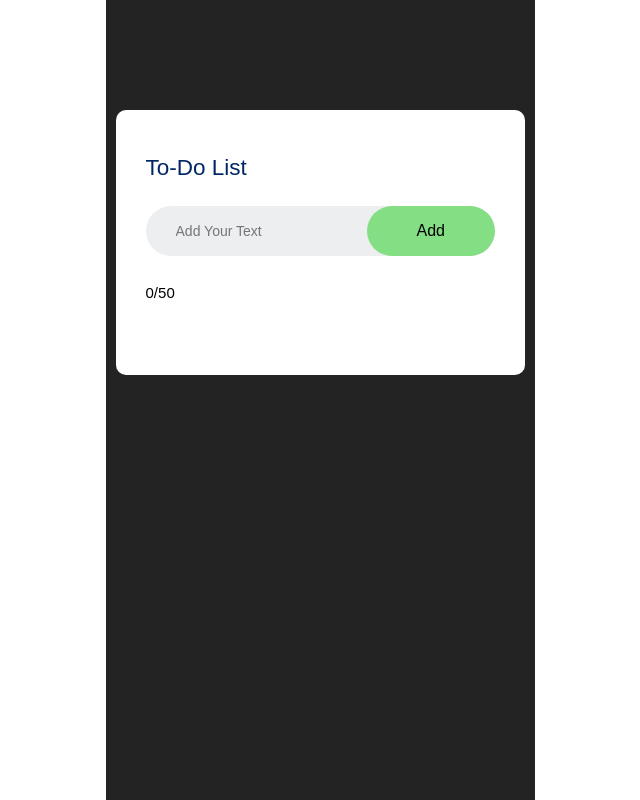
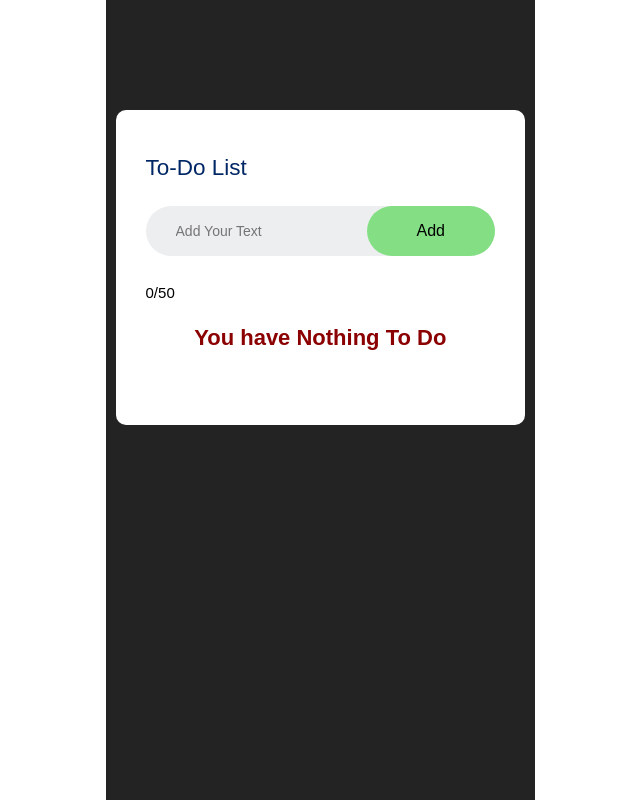
Before and after one commit to Bobsterrr/ToDoApp, a Vue app: page / in a window 1280 px wide. Shown: the whole page, without its empty margins (105-745 px from the left). Built offline with nearby package versions, Linux system fonts and the light colour scheme.

Commit message:
style: added and styled empty tasks message

```diff
--- a/src/App.vue
+++ b/src/App.vue
@@ -37,6 +37,9 @@ const toggleCheck = (task) => {
           {{task.text}}
         </li>
       </ul>
+      <p v-if='!tasks.length' id='todo_absenceMessage'>
+        You have Nothing To Do
+      </p>
     </div>
   </div>
 </template>
@@ -135,4 +138,12 @@ ul li.checked::before {
   transition: 0.5s;
   background-image: url(checked.png);
 }
+
+#todo_absenceMessage {
+  font-size: 22px;
+  font-weight: bold;
+  text-align: center;
+  color: darkred;
+  margin-top: 15px;
+}
 </style>
```
